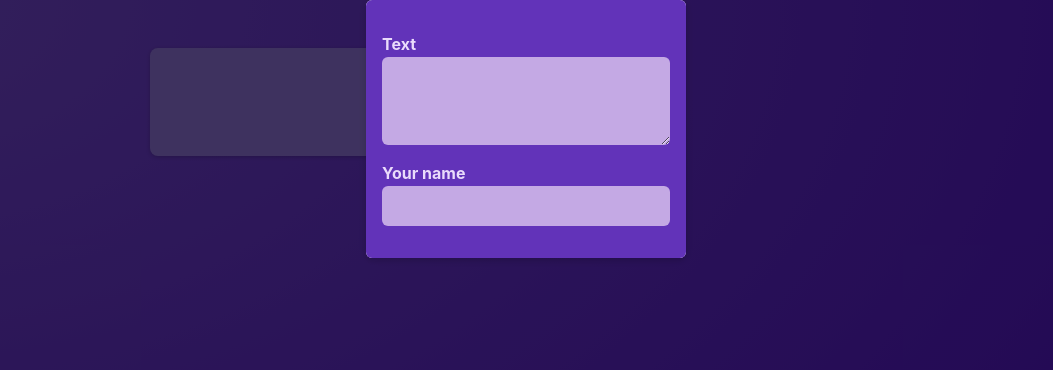
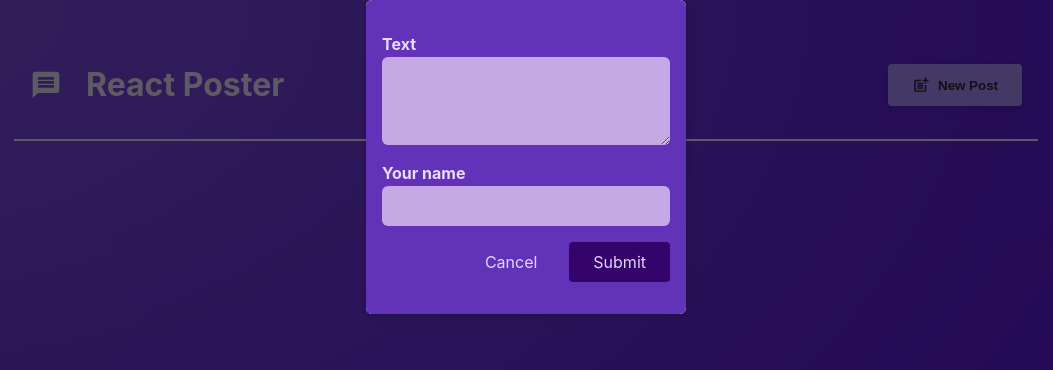
Before and after one commit to aroopkumar50/post-on-web-react, a React (Vite) app: page / in a window 1280 px wide. Shown: the top 370 px of the page, without its empty margins (114-1167 px from the left). Built offline with nearby package versions, Linux system fonts and the light colour scheme.

Commit message:
Create functionality for adding posts and displaying them

```diff
--- a/package.json
+++ b/package.json
@@ -10,7 +10,8 @@
   },
   "dependencies": {
     "react": "^18.2.0",
-    "react-dom": "^18.2.0"
+    "react-dom": "^18.2.0",
+    "react-icons": "^4.7.1"
   },
   "devDependencies": {
     "@types/react": "^18.0.17",
--- a/src/App.jsx
+++ b/src/App.jsx
@@ -1,10 +1,26 @@
+import { useState } from "react";
+
 import PostsList from "./components/PostsList";
+import MainHeader from "./components/MainHeader";
 
 function App() {
+    const [modalIsVisible, setModalIsVisible] = useState(true);
+
+    function hideModalHandler() {
+        setModalIsVisible(false);
+    }
+
+    function showModalHandler() {
+        setModalIsVisible(true);
+    }
+
     return (
-        <main>
-            <PostsList />
-        </main>
+        <>
+            <MainHeader onCreatePost={showModalHandler} />
+            <main>
+                <PostsList isPosting={modalIsVisible} onStopPosting={hideModalHandler} />
+            </main>
+        </>
     );
 }
 
--- /dev/null
+++ b/src/components/MainHeader.jsx
@@ -0,0 +1,22 @@
+import { MdPostAdd, MdMessage } from 'react-icons/md';
+
+import classes from './MainHeader.module.css';
+
+function MainHeader({ onCreatePost }) {
+  return (
+    <header className={classes.header}>
+      <h1 className={classes.logo}>
+        <MdMessage />
+        React Poster
+      </h1>
+      <p>
+        <button className={classes.button} onClick={onCreatePost}>
+          <MdPostAdd size={18} />
+          New Post
+        </button>
+      </p>
+    </header>
+  );
+}
+
+export default MainHeader;
--- /dev/null
+++ b/src/components/MainHeader.module.css
@@ -0,0 +1,36 @@
+.header {
+    /* padding: 2rem 10%; */
+    margin: 2rem 10%;
+    padding: 1rem;
+    text-align: center;
+    display: flex;
+    justify-content: space-between;
+    align-items: center;
+    border-bottom: 2px solid #ece1fa;
+  }
+
+  .logo {
+    font-size: 2rem;
+    display: flex;
+    gap: 1.5rem;
+    align-items: center;
+    color: #ece1fa;
+  }
+
+  .button {
+    display: inline-flex;
+    align-items: center;
+    gap: 0.5rem;
+    padding: 0.75rem 1.5rem;
+    background-color: #a990fb;
+    color: #2a2630;
+    border: none;
+    border-radius: 4px;
+    box-shadow: 0 2px 8px rgba(0, 0, 0, 0.2);
+    cursor: pointer;
+    font-weight: bold;
+  }
+
+  .button:hover {
+    background-color: #8c6cf7;
+  }
--- a/src/components/Modal.jsx
+++ b/src/components/Modal.jsx
@@ -1,6 +1,6 @@
 import classes from "./Modal.module.css";
 
-function Modal({ children }) {
+function Modal({ children, onClose }) {
     return (
         <>
             <div className={classes.backdrop}>
--- a/src/components/NewPost.jsx
+++ b/src/components/NewPost.jsx
@@ -1,15 +1,38 @@
+import { useState } from "react";
 import classes from "./NewPost.module.css";
 
-function NewPost(props) {
+function NewPost({ onCancel, onAddPost }) {
+    const [enteredBody, setEnteredBody] = useState("");
+    const [enteredAuthor, setEnteredAuthor] = useState("");
+
+    function bodyChangeHandler(event) {
+        setEnteredBody(event.target.value);
+    }
+
+    function authorChangeHandler(event) {
+        setEnteredAuthor(event.target.value);
+    }
+
+    function submitHandler(event) {
+        event.preventDefault();
+        const postData = {
+            body: enteredBody,
+            author: enteredAuthor
+        };
+
+        onAddPost(postData);
+        onCancel();
+    }
+
     return (
-        <form className={classes.form}>
+        <form className={classes.form} onSubmit={submitHandler}>
             <p>
                 <label htmlFor="body">Text</label>
                 <textarea
                     id="body"
                     required
                     rows={3}
-                    onChange={props.onBodyChange}
+                    onChange={bodyChangeHandler}
                 />
             </p>
             <p>
@@ -18,8 +41,12 @@ function NewPost(props) {
                     type="text"
                     id="name"
                     required
-                    onChange={props.onAuthorChange}
+                    onChange={authorChangeHandler}
                 />
+            </p>
+            <p className={classes.actions}>
+                <button type="button" onClick={onCancel}>Cancel</button>
+                <button>Submit</button>
             </p>
         </form>
     );
--- a/src/components/PostsList.jsx
+++ b/src/components/PostsList.jsx
@@ -5,30 +5,41 @@ import NewPost from "./NewPost";
 import Modal from "./Modal";
 import classes from "./PostsList.module.css";
 
-function PostsList() {
-    const [enteredBody, setEnteredBody] = useState("");
-    const [enteredAuthor, setEnteredAuthor] = useState("");
+function PostsList({ isPosting, onStopPosting }) {
+    const [posts, setPosts] = useState([]);
 
-    function bodyChangeHandler(event) {
-        setEnteredBody(event.target.value);
-    }
-
-    function authorChangeHandler(event) {
-        setEnteredAuthor(event.target.value);
+    function addPostHandler(postData) {
+        setPosts((existingPosts) => [postData, ...existingPosts]);
     }
 
     return (
         <>
-            <Modal>
-                <NewPost
-                    onBodyChange={bodyChangeHandler}
-                    onAuthorChange={authorChangeHandler}
-                />
-            </Modal>
-            <ul className={classes.posts}>
-                <Post author={enteredAuthor} body={enteredBody} />
-                <Post author="Kumar" body="I am Kumar (Message2)" />
-            </ul>
+            {isPosting && (
+                <Modal onClose={onStopPosting}>
+                    <NewPost
+                        onCancel={onStopPosting}
+                        onAddPost={addPostHandler}
+                    />
+                </Modal>
+            )}
+
+            {posts.length > 0 && (
+                <ul className={classes.posts}>
+                    {posts.map((post) => (
+                        <Post
+                            key={post.body}
+                            author={post.author}
+                            body={post.body}
+                        />
+                    ))}
+                </ul>
+            )}
+
+            {posts.length === 0 && (
+                <div style={{ textAlign: "center", color: "white" }}>
+                    <h2>No posts to display!</h2>
+                </div>
+            )}
         </>
     );
 }
```
Also changed, not shown: 1 other file (tests, documents, lock files or other folders).
